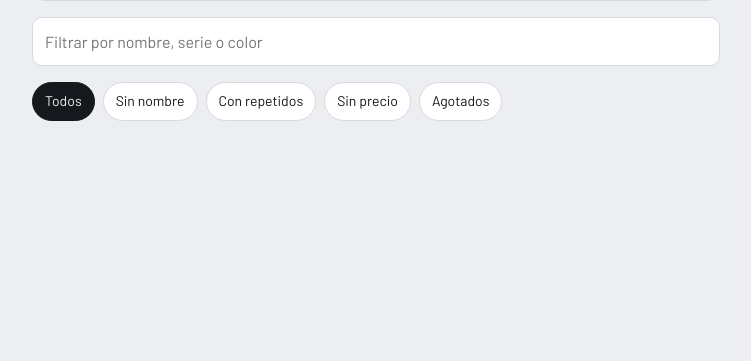
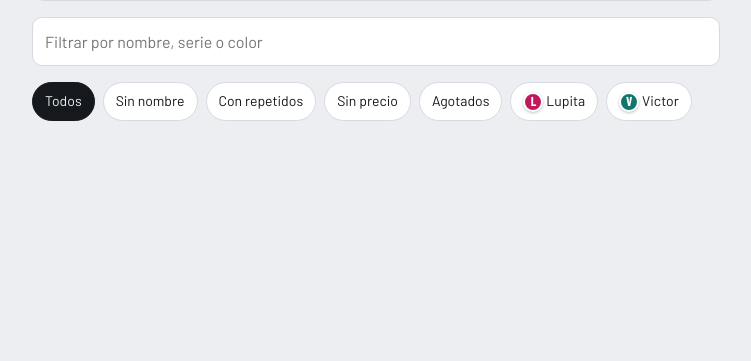
Before and after one commit to VictorManzo/appCamara, a PHP site: page / in a window 1280 px wide. Shown: the part 341-702 px from the top of the page, without its empty margins (264-1015 px from the left). Run offline with PHP 8.4, Linux system fonts and the light colour scheme.

Commit message:
Dueño por producto (L Lupita / V Victor) en inventario, catálogo, PDF y página web
Co-Authored-By: Claude Opus 5.5 <noreply@anthropic.com>
Claude-Session: https://claude.ai/code/session_01G1CcLVdZFHZXs8QCsTFzWc

```diff
--- a/inventario-hotwheels/index.html
+++ b/inventario-hotwheels/index.html
@@ -246,6 +246,14 @@ body.visitor::before{background:var(--bg)}
 .off{position:absolute;left:8px;top:8px;background:var(--danger);color:#fff;font-weight:700;font-size:12px;padding:2px 8px;border-radius:999px;z-index:1}
 .pdfbtn{width:100%}
 
+.own{display:inline-grid;place-items:center;width:26px;height:26px;border-radius:50%;font-family:var(--f-display);font-weight:700;font-size:16px;line-height:1;color:#fff;border:2px solid #fff;box-shadow:0 1px 3px rgba(0,0,0,.25);flex:none}
+.own-L{background:#c2185b}.own-V{background:#0f766e}
+.ph .own,.bl-bubble .own{position:absolute;left:8px;bottom:8px;z-index:1}
+.item .own{width:22px;height:22px;font-size:14px}
+.owner-pick{display:flex;gap:8px}
+.owner-pick label{flex:1;display:flex;align-items:center;gap:10px;border:1px solid var(--line);background:var(--surface);border-radius:10px;padding:10px 12px;cursor:pointer;font-weight:600;min-height:48px}
+.owner-pick input{position:absolute;opacity:0;pointer-events:none}
+.owner-pick label:has(input:checked){border-color:var(--ink);box-shadow:inset 0 0 0 1px var(--ink)}
 /* Toast */
 .toast{position:fixed;left:50%;transform:translateX(-50%);bottom:calc(84px + env(safe-area-inset-bottom,0px));z-index:50;background:var(--ink);color:var(--bg);padding:12px 16px;border-radius:12px;display:flex;gap:14px;align-items:center;max-width:calc(100% - 32px);box-shadow:var(--shadow);font-weight:500}
 .toast button{background:none;border:0;color:var(--accent);font-weight:700;cursor:pointer;text-transform:uppercase;letter-spacing:.05em;padding:4px}
@@ -284,6 +292,8 @@ body.visitor::before{background:var(--bg)}
       <button class="chip" data-f="repetidos">Con repetidos</button>
       <button class="chip" data-f="sinprecio">Sin precio</button>
       <button class="chip" data-f="agotados">Agotados</button>
+      <button class="chip" data-f="L"><span class="own own-L" style="width:20px;height:20px;font-size:13px">L</span> Lupita</button>
+      <button class="chip" data-f="V"><span class="own own-V" style="width:20px;height:20px;font-size:13px">V</span> Victor</button>
     </div>
     <div id="invCards" class="cards"></div>
     <div id="invEmpty" class="empty" hidden>
@@ -319,6 +329,7 @@ body.visitor::before{background:var(--bg)}
       <label class="field"><span>Nombre</span><input id="fNombre" class="inp big" placeholder="Nombre como aparece en el blister"></label>
       <div id="nameChips" class="chips" hidden></div>
       <label class="field"><span>Precio de venta por pieza</span><div class="money"><span>$</span><input id="fPrecio" inputmode="decimal" placeholder="0.00" aria-label="Precio en pesos"></div></label>
+      <div class="field"><span>Dueño</span><div class="owner-pick" role="radiogroup"><label><input type="radio" name="fDueno" value="V" checked><span class="own own-V">V</span>Victor</label><label><input type="radio" name="fDueno" value="L"><span class="own own-L">L</span>Lupita</label></div></div>
       <div class="grid2">
         <label class="field"><span>Serie</span><input id="fSerie" class="inp" placeholder="HW Exotics"></label>
         <label class="field"><span>Nº colección</span><input id="fNumero" class="inp" placeholder="45/250"></label>
@@ -422,6 +433,8 @@ const MXN = new Intl.NumberFormat("es-MX",{style:"currency",currency:"MXN",minim
 const precioDe = p => { const v = Number(p && p.precio); return isFinite(v) && v > 0 ? v : null; };
 const antesDe = p => { const a = Number(p && p.precioAntes), v = precioDe(p); return isFinite(a) && a > 0 && v != null && a > v ? a : null; };
 const descDe = p => { const a = antesDe(p); return a ? Math.round((1 - precioDe(p) / a) * 100) : 0; };
+const duenoDe = p => (p && p.dueno === "L") ? "L" : "V";
+const ownTag = p => `<span class="own own-${duenoDe(p)}" title="${duenoDe(p) === "L" ? "Lupita" : "Victor"}">${duenoDe(p)}</span>`;
 const fmtPrecio = v => v == null ? "" : MXN.format(v);
 function parsePrecio(t){ const c = String(t ?? "").replace(/[^0-9.,]/g,"").replace(/,(?=\d{3}\b)/g,"").replace(",","."); const v = parseFloat(c); return isFinite(v) && v > 0 ? Math.round(v*100)/100 : null; }
 const meta = p => [p.serie, p.numero, p.color, p.anio].filter(Boolean).map(esc).join(" · ");
@@ -499,13 +512,14 @@ function renderInventario(){
   if(S.filtro === "repetidos") list = list.filter(p => cant(p) > 1);
   if(S.filtro === "agotados") list = list.filter(p => cant(p) === 0);
   if(S.filtro === "sinprecio") list = list.filter(p => precioDe(p) == null);
+  if(S.filtro === "L" || S.filtro === "V") list = list.filter(p => duenoDe(p) === S.filtro);
   const pend = S.productos.filter(p => p.pendiente || !p.nombre).length;
   $("#invLead").textContent = pend ? `${pend} sin nombre. Toca cada uno para escribir cómo registrarlo.` : "Toca un carrito para editar nombre, precio, cantidad o notas.";
   $("#invEmpty").hidden = !(S.loaded && S.productos.length === 0);
   const total = list.length; list = list.slice(0, S.invLimit);
   $("#invCards").innerHTML = list.map(p => `
     <button class="card" data-id="${esc(p.id)}">
-      <div class="ph">${thumb(p)}${(p.pendiente||!p.nombre) ? '<span class="tag">Sin nombre</span>' : ""}<span class="badge ${cant(p)===0?"zero":""}">×${cant(p)}</span></div>
+      <div class="ph">${thumb(p)}${(p.pendiente||!p.nombre) ? '<span class="tag">Sin nombre</span>' : ""}<span class="badge ${cant(p)===0?"zero":""}">×${cant(p)}</span>${ownTag(p)}</div>
       <div class="cap"><b>${esc(p.nombre || "Sin nombre")}</b><small>${meta(p) || "&nbsp;"}</small>${precioDe(p) != null ? `<span class="price">${fmtPrecio(precioDe(p))}</span>` : '<small>Sin precio</small>'}</div>
     </button>`).join("") + (total > list.length ? `<button class="btn ghost more" data-more="inv">Ver más (${total - list.length})</button>` : "") || (S.productos.length ? '<p class="lead">Nada coincide con el filtro.</p>' : "");
   observarMas();
@@ -549,6 +563,7 @@ function openEdit(id){
       <label class="field"><span>Precio de venta</span><div class="money"><span>$</span><input id="ePrecio" inputmode="decimal" placeholder="0.00" value="${precioDe(p) ?? ""}" aria-label="Precio en pesos"></div></label>
       <label class="field"><span>Precio antes (descuento)</span><div class="money"><span>$</span><input id="eAntes" inputmode="decimal" placeholder="—" value="${antesDe(p) ?? ""}" aria-label="Precio anterior en pesos"></div></label>
     </div>
+    <div class="field"><span>Dueño</span><div class="owner-pick" role="radiogroup"><label><input type="radio" name="eDueno" value="V"${duenoDe(p) === "V" ? " checked" : ""}><span class="own own-V">V</span>Victor</label><label><input type="radio" name="eDueno" value="L"${duenoDe(p) === "L" ? " checked" : ""}><span class="own own-L">L</span>Lupita</label></div></div>
     <div class="grid2">
       <label class="field"><span>Serie</span><input id="eSerie" class="inp" value="${esc(p.serie)}"></label>
       <label class="field"><span>Nº colección</span><input id="eNumero" class="inp" value="${esc(p.numero)}"></label>
@@ -576,7 +591,7 @@ function openEdit(id){
   };
   $("#eSave").onclick = async () => {
     const nombre = $("#eNombre").value.trim();
-    const data = { nombre, pendiente: !nombre, serie: $("#eSerie").value.trim(), numero: $("#eNumero").value.trim(), color: $("#eColor").value.trim(), anio: $("#eAnio").value.trim(), cantidad: Math.max(0, parseInt($("#eCant").value,10) || 0), precio: parsePrecio($("#ePrecio").value), precioAntes: parsePrecio($("#eAntes").value), notas: $("#eNotas").value.trim(), actualizado: Date.now() };
+    const data = { nombre, pendiente: !nombre, serie: $("#eSerie").value.trim(), numero: $("#eNumero").value.trim(), color: $("#eColor").value.trim(), anio: $("#eAnio").value.trim(), cantidad: Math.max(0, parseInt($("#eCant").value,10) || 0), precio: parsePrecio($("#ePrecio").value), precioAntes: parsePrecio($("#eAntes").value), dueno: ($('input[name="eDueno"]:checked') || {}).value === "L" ? "L" : "V", notas: $("#eNotas").value.trim(), actualizado: Date.now() };
     const otro = nombre && S.productos.find(x => x.id !== p.id && norm(x.nombre) === norm(nombre) && norm(x.color) === norm(data.color));
     try{
       await S.db.doc("productos/" + p.id).update(data);
@@ -725,6 +740,7 @@ async function onPick(e){
   if(S.nuevo && S.nuevo.url) URL.revokeObjectURL(S.nuevo.url);
   S.nuevo = { orig:b, blob:b, crop:null, url:URL.createObjectURL(b), ai:null, status:"idle", touched:{}, dupId:null, dupSrc:null, dupDecision:null, varianteId:null, help:null, foreign:null };
   FIELDS.forEach(f => F(f).value = ""); F("fCant").value = 1;
+  { const ultimo = (() => { try{ return localStorage.getItem("petusDueno"); }catch(_){ return null; } })(); const r = document.querySelector(`input[name="fDueno"][value="${ultimo === "L" ? "L" : "V"}"]`); if(r) r.checked = true; }
   F("addImg").src = S.nuevo.url; renderCropBar();
   $("#addStart").hidden = true; $("#addForm").hidden = false;
   renderNotices(); renderChips();
@@ -930,9 +946,11 @@ async function guardarNuevo(sinNombre){
       serie: F("fSerie").value.trim(), numero: F("fNumero").value.trim(), color: F("fColor").value.trim(), anio: F("fAnio").value.trim(),
       cantidad: Math.max(1, parseInt(F("fCant").value,10) || 1),
       precio: parsePrecio(F("fPrecio").value),
+      dueno: (document.querySelector('input[name="fDueno"]:checked') || {}).value === "L" ? "L" : "V",
       notas: F("fNotas").value.trim(), foto, mini, creado: now, actualizado: now
     });
     const prG = parsePrecio(F("fPrecio").value);
+    try{ localStorage.setItem("petusDueno", (document.querySelector('input[name="fDueno"]:checked') || {}).value || "V"); }catch(_){}
     toast(nombre ? `Guardado: ${nombre}${prG != null ? " · " + fmtPrecio(prG) : " (sin precio)"}` : "Guardado sin nombre. Complétalo en Inventario › Sin nombre.");
     resetAdd();
   }catch(e){
@@ -951,7 +969,7 @@ function renderVentasRes(){
   F("venNoneTxt").textContent = `No encontré “${q}”`;
   F("venAi").hidden = !S.sample;
   F("venRes").innerHTML = list.slice(0, 30).map(p => `
-    <button class="item" data-id="${esc(p.id)}">${thumb(p)}<div class="info"><div class="name">${esc(p.nombre || "Sin nombre")}</div><div class="meta">${precioDe(p) != null ? `<span class="price">${fmtPrecio(precioDe(p))}</span> · ` : ""}${meta(p) || "&nbsp;"}</div></div><span class="qty ${cant(p)===0?"zero":""}">×${cant(p)}</span></button>`).join("")
+    <button class="item" data-id="${esc(p.id)}">${thumb(p)}<div class="info"><div class="name">${ownTag(p)} ${esc(p.nombre || "Sin nombre")}</div><div class="meta">${precioDe(p) != null ? `<span class="price">${fmtPrecio(precioDe(p))}</span> · ` : ""}${meta(p) || "&nbsp;"}</div></div><span class="qty ${cant(p)===0?"zero":""}">×${cant(p)}</span></button>`).join("")
     + (aiResults ? `<p class="lead">Sugerencias de Claude para “${esc(q)}”.</p>` : "");
 }
 F("venQ").addEventListener("input", () => { aiResults = null; renderVentasRes(); });
@@ -1038,7 +1056,7 @@ function renderCatalogo(){
     const off = descDe(p);
     return `<article class="bl${st ? "" : " out"}">
       <div class="bl-band"><span>${esc(p.serie || (p.esHotWheels === false ? "Coleccionable" : "Hot Wheels"))}</span>${p.numero ? `<span class="bl-num">${esc(p.numero)}</span>` : ""}</div>
-      <div class="bl-bubble">${off ? `<span class="off">-${off}%</span>` : ""}${thumb(p)}${st ? "" : '<span class="bl-stamp">Agotado</span>'}</div>
+      <div class="bl-bubble">${off ? `<span class="off">-${off}%</span>` : ""}${thumb(p)}${ownTag(p)}${st ? "" : '<span class="bl-stamp">Agotado</span>'}</div>
       <div class="bl-body">
         <div class="bl-name">${esc(p.nombre)}</div>
         ${[p.color, p.anio].filter(Boolean).length ? `<div class="bl-meta">${[p.color, p.anio].filter(Boolean).map(esc).join(" · ")}</div>` : ""}
@@ -1190,6 +1208,7 @@ async function descargarPDF(){
       doc.setFillColor(245,246,248); doc.roundedRect(bx, by, bw, imgH, 3, 3, "F");
       const im = imgs[idx];
       if(im){ const k = Math.min((bw - 3) / im.w, (imgH - 3) / im.h); const iw = im.w * k, ih = im.h * k; doc.addImage(im.url, "JPEG", bx + (bw - iw)/2, by + (imgH - ih)/2, iw, ih, undefined, "FAST"); }
+      { const dn = duenoDe(p); doc.setFillColor(...(dn === "L" ? [194,24,91] : [15,118,110])); doc.circle(bx + bw - 4.5, by + imgH - 4.5, 3.2, "F"); doc.setTextColor(255,255,255); doc.setFont("helvetica","bold"); doc.setFontSize(9); doc.text(dn, bx + bw - 4.5, by + imgH - 3.3, { align:"center" }); }
       const off = descDe(p);
       if(off){ doc.setFillColor(192,53,42); doc.roundedRect(bx + 1.5, by + 1.5, 13, 5, 2.5, 2.5, "F"); doc.setTextColor(255,255,255); doc.setFontSize(7); doc.text(`-${off}%`, bx + 8, by + 5, { align:"center" }); }
       // name
@@ -1247,7 +1266,7 @@ async function exportarWeb(){
   try{
     const prods = catalogoBase();
     const datos = prods.map(p => ({ id:p.id, nombre:p.nombre, serie:p.serie||"", numero:p.numero||"", color:p.color||"", anio:p.anio||"",
-      precio:precioDe(p), precioAntes:antesDe(p), cantidad:cant(p), vendidos:Number(p.vendidos)||0, creado:p.creado||0, esHotWheels:p.esHotWheels !== false, img:p.mini||p.foto||null }));
+      precio:precioDe(p), precioAntes:antesDe(p), cantidad:cant(p), vendidos:Number(p.vendidos)||0, creado:p.creado||0, esHotWheels:p.esHotWheels !== false, dueno:duenoDe(p), img:p.mini||p.foto||null }));
     const LIM = 6 * 1024 * 1024;
     const partes = []; let cur = {}, tam = 0, hechos = 0, i = 0;
     const conImg = datos.filter(d => d.img);
--- a/inventario-hotwheels/wordpress/petus-catalogo.php
+++ b/inventario-hotwheels/wordpress/petus-catalogo.php
@@ -51,6 +51,7 @@ function petus_catalogo_importar(array $files) {
             'vendidos' => max(0, (int)($p['vendidos'] ?? 0)),
             'creado' => (int)($p['creado'] ?? 0),
             'hw' => !empty($p['esHotWheels']),
+            'dueno' => (($p['dueno'] ?? 'V') === 'L') ? 'L' : 'V',
             'img' => ($img && file_exists($dir['path'] . $img . '.jpg')) ? $img : null,
         );
     }
@@ -123,6 +124,8 @@ add_shortcode('petus_catalogo', function () {
 .petus-cat .bubble{margin:10px;border-radius:18px;aspect-ratio:1/1;max-width:100%;overflow:hidden;background:repeating-linear-gradient(115deg,var(--surface-2) 0 12px,var(--bg) 12px 24px);border:2px solid var(--line);position:relative;display:grid;place-items:center}
 .petus-cat .bubble img{width:100%;height:100%;object-fit:contain;display:block;padding:6px;margin:0;border:0;box-shadow:none}
 .petus-cat .bubble svg{width:40%;height:40%;color:var(--muted)}
+.petus-cat .own{position:absolute;left:8px;bottom:8px;z-index:1;display:grid;place-items:center;width:28px;height:28px;border-radius:50%;font-family:var(--f-display);font-weight:700;font-size:17px;line-height:1;color:#fff;border:2px solid #fff;box-shadow:0 1px 3px rgba(0,0,0,.25)}
+.petus-cat .own-L{background:#c2185b}.petus-cat .own-V{background:#0f766e}
 .petus-cat .off{position:absolute;left:8px;top:8px;background:var(--danger);color:#fff;font-weight:700;font-size:12px;padding:2px 8px;border-radius:999px;z-index:1}
 .petus-cat .body{padding:0 12px 12px;display:flex;flex-direction:column;gap:8px;flex:1}
 .petus-cat .name{font-family:var(--f-display);font-weight:700;font-size:20px;line-height:1.02;text-transform:uppercase;overflow-wrap:anywhere}
@@ -210,7 +213,7 @@ add_shortcode('petus_catalogo', function () {
   function card(p){
     var pr = precio(p), off = desc(p), st = p.cantidad;
     return '<article class="bl"><div class="band"><span>' + esc(p.serie || (p.hw ? 'Hot Wheels' : 'Coleccionable')) + '</span>' + (p.numero ? '<span class="num">' + esc(p.numero) + '</span>' : '') + '</div>' +
-      '<div class="bubble">' + (off ? '<span class="off">-' + off + '%</span>' : '') + (p.img ? '<img src="' + esc(p.img) + '" alt="' + esc(p.nombre) + '" loading="lazy" decoding="async" width="420" height="420">' : CAR) + '</div>' +
+      '<div class="bubble">' + (off ? '<span class="off">-' + off + '%</span>' : '') + (p.img ? '<img src="' + esc(p.img) + '" alt="' + esc(p.nombre) + '" loading="lazy" decoding="async" width="420" height="420">' : CAR) + '<span class="own own-' + (p.dueno === 'L' ? 'L' : 'V') + '">' + (p.dueno === 'L' ? 'L' : 'V') + '</span></div>' +
       '<div class="body"><div class="name">' + esc(p.nombre) + '</div>' + ([p.color, p.anio].filter(Boolean).length ? '<div class="meta">' + [p.color, p.anio].filter(Boolean).map(esc).join(' · ') + '</div>' : '') +
       '<div class="foot">' + (pr != null ? '<span>' + (antes(p) ? '<span class="was">' + fmt(antes(p)) + '</span>' : '') + '<span class="tag"><b>' + fmt(pr) + '</b></span></span>' : '<span class="tag ask"><b>Precio a consultar</b></span>') +
       '<span class="stock">' + (st === 1 ? 'Última pieza' : st + ' disponibles') + '</span></div></div></article>';
@@ -313,6 +316,7 @@ add_shortcode('petus_catalogo', function () {
         var bx = x + 3, by = y + 10.5, bw = cw - 6;
         doc.setFillColor(245,246,248); doc.roundedRect(bx, by, bw, imgH, 3, 3, 'F');
         var im = imgs[idx]; if(im){ var k = Math.min((bw - 3) / im.w, (imgH - 3) / im.h), iw = im.w * k, ih = im.h * k; doc.addImage(im.url, 'JPEG', bx + (bw - iw)/2, by + (imgH - ih)/2, iw, ih, undefined, 'FAST'); }
+        var dn = p.dueno === 'L' ? 'L' : 'V'; doc.setFillColor.apply(doc, dn === 'L' ? [194,24,91] : [15,118,110]); doc.circle(bx + bw - 4.5, by + imgH - 4.5, 3.2, 'F'); doc.setTextColor(255,255,255); doc.setFont('helvetica','bold'); doc.setFontSize(9); doc.text(dn, bx + bw - 4.5, by + imgH - 3.3, {align:'center'});
         var off = desc(p); if(off){ doc.setFillColor(192,53,42); doc.roundedRect(bx + 1.5, by + 1.5, 13, 5, 2.5, 2.5, 'F'); doc.setTextColor(255,255,255); doc.setFontSize(7); doc.text('-' + off + '%', bx + 8, by + 5, {align:'center'}); }
         doc.setTextColor.apply(doc, INK); doc.setFont('helvetica','bold'); doc.setFontSize(9.5);
         doc.text(doc.splitTextToSize(latin(p.nombre).toUpperCase(), cw - 6).slice(0, 2), x + 3, by + imgH + 5.5);
```
